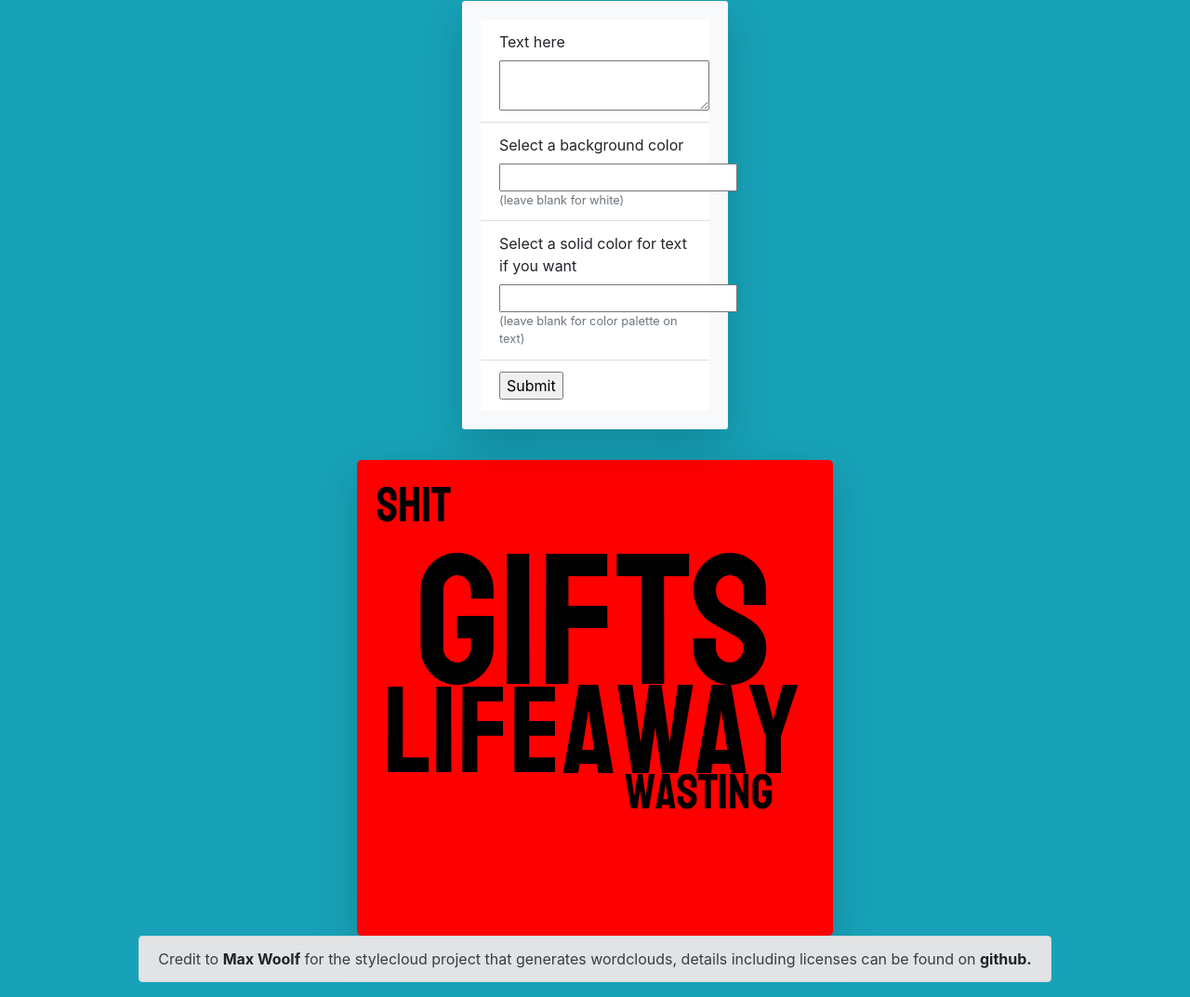
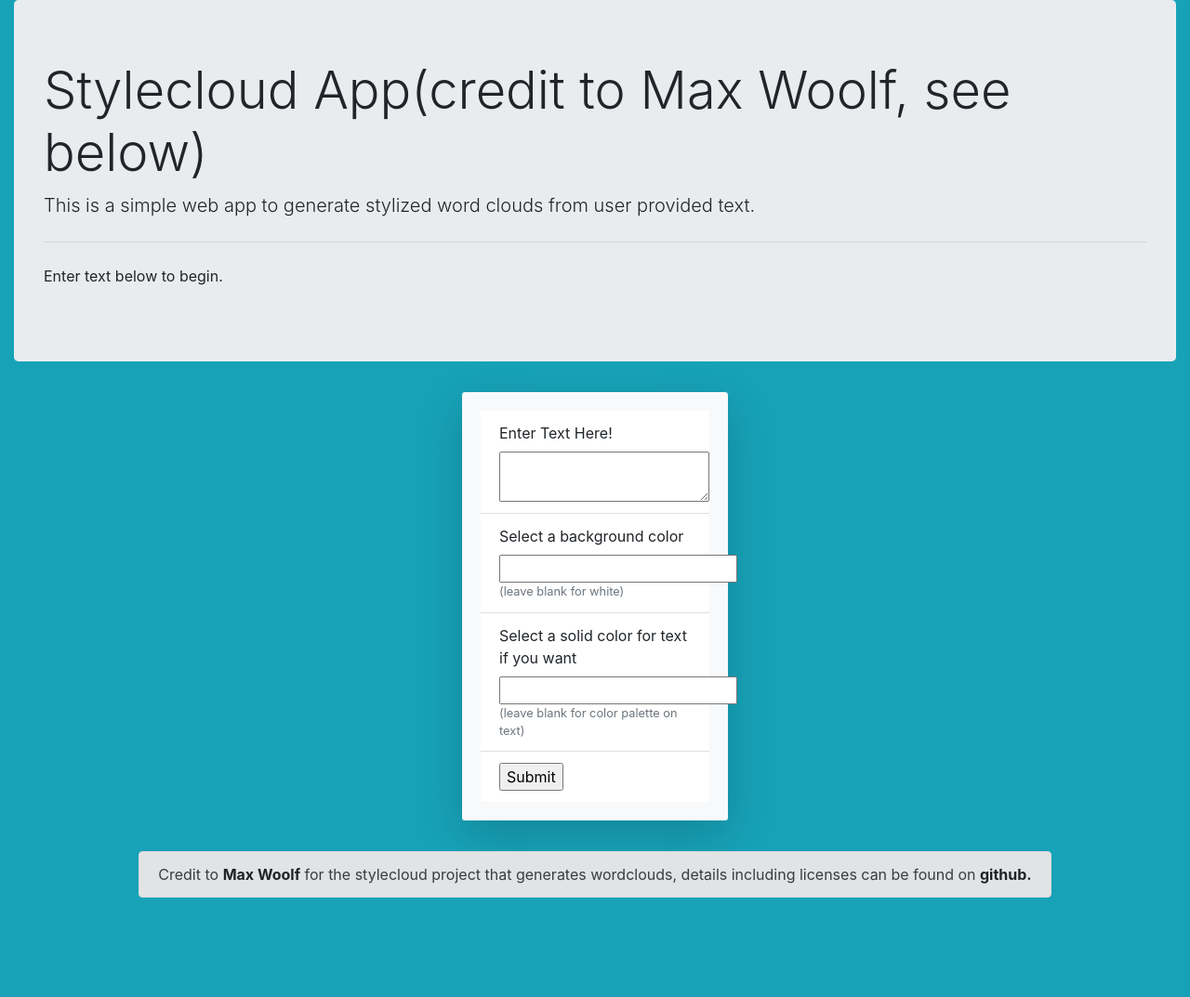
Before and after one commit to MichaelBurak/flaskscloud, a Flask app: page / in a window 1280 px wide. Shown: the whole page at 93% size. After the commit the page ends 966 px from the top, so only its background shows below. Run offline with Flask 2, Linux system fonts and the light colour scheme; some libraries are stand-ins or nearby versions.

Commit message:
jumbotron + remove home image

```diff
--- a/app.py
+++ b/app.py
@@ -22,7 +22,7 @@ OUTPUT_NAME = "./static/out.png"
 app.config['SEND_FILE_MAX_AGE_DEFAULT'] = 0
 
 class MyForm(FlaskForm):
-    txt =  TextAreaField('Text here')
+    txt =  TextAreaField('Enter Text Here!')
     color = StringField("Select a solid color for text if you want")
     bgcolor = StringField('Select a background color')
     submit = SubmitField('Submit')
--- a/templates/index.html
+++ b/templates/index.html
@@ -7,6 +7,12 @@
 
 <body>
   <div class="container-fluid bg-info">
+    <div class="jumbotron">
+      <h1 class="display-4">Stylecloud App(credit to Max Woolf, see below)</h1>
+      <p class="lead">This is a simple web app to generate stylized word clouds from user provided text.</p>
+      <hr class="my-4">
+      <p>Enter text below to begin.</p>
+    </div>
     <div class="form-group">
       <form method="POST">
         <div class="row justify-content-md-center">
@@ -32,7 +38,6 @@
       </form>
     </div>
     <div class="row justify-content-md-center ">
-      <img src="../static/out.png" class="rounded-lg shadow-lg border-danger img-fluid" alt="Responsive image" />
 
       <div class="alert alert-secondary" role="alert">
         Credit to <a href="https://minimaxir.com/" class="alert-link">Max Woolf</a> for the stylecloud project that
```
